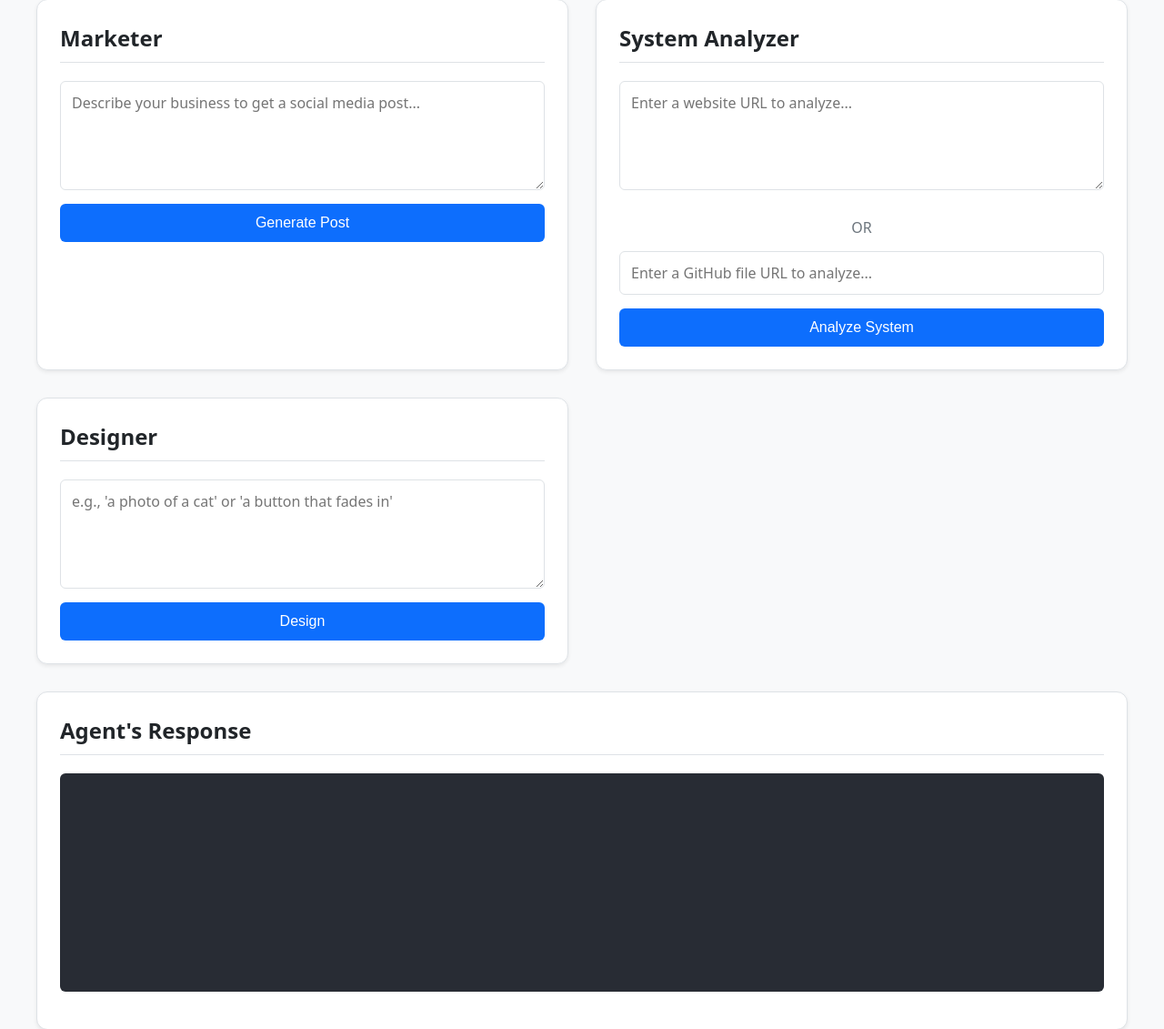
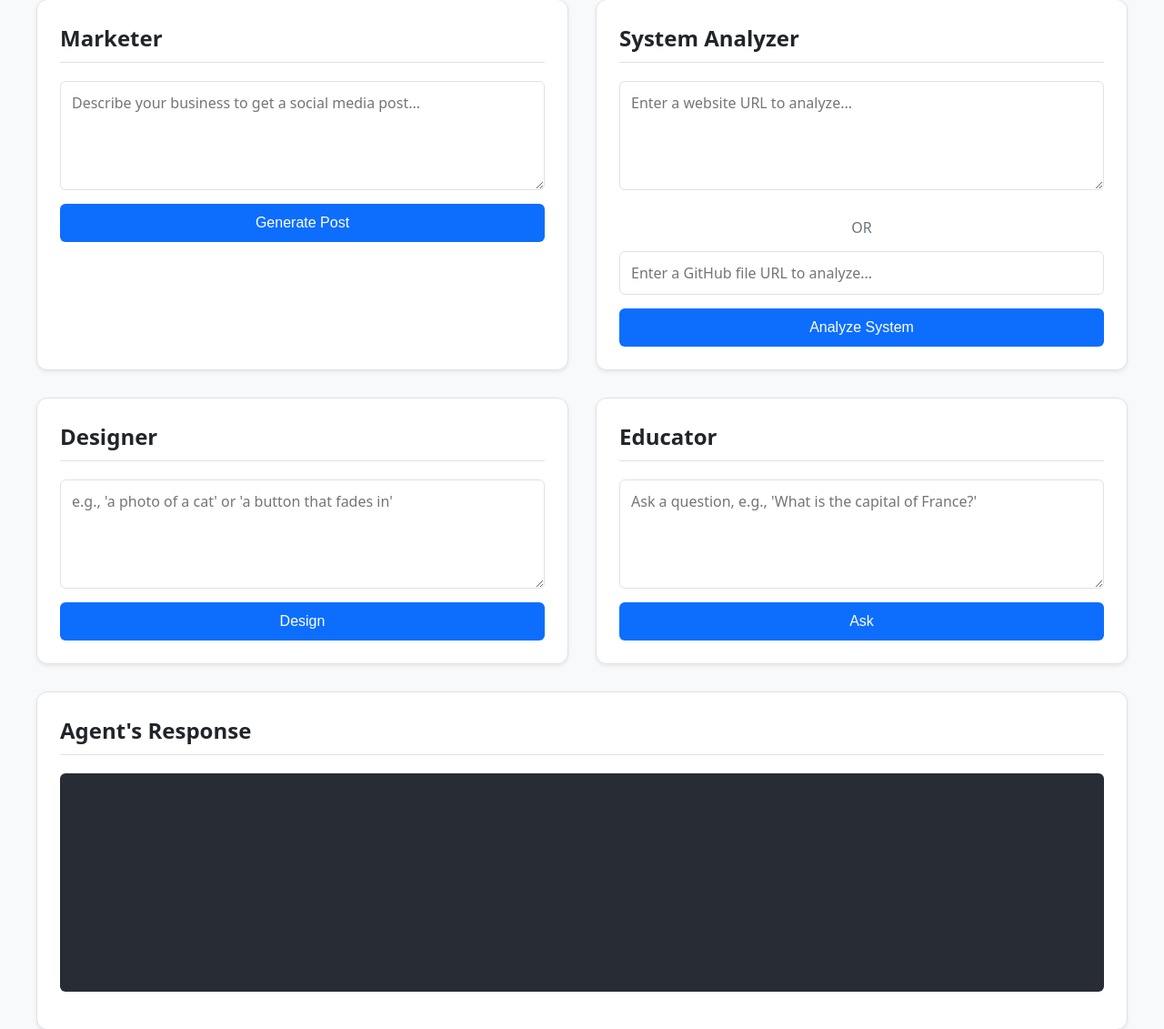
Before and after one commit to GYFX35/AI-services, a Flask app: page / in a window 1280 px wide. Shown: the part 622-1753 px from the top of the page at 91% size. Run offline with Flask 2, Linux system fonts and the light colour scheme.

Commit message:
feat: Add Educator agent
This change gives me a new "Educator" capability.

When you have a question, I can now provide a helpful search query to get you started on your research. This gives you a simple and effective way to look up topics.

I've updated the user interface to make this new feature available and added the necessary backend logic to support it.

```diff
--- a/backend/main.py
+++ b/backend/main.py
@@ -28,6 +28,8 @@ def execute():
         message = analyze_website(prompt)
     elif role == 'design':
         message = designer_agent(prompt)
+    elif role == 'educate':
+        message = educator_agent(prompt)
     else:
         message = "Unknown role."
 
@@ -305,5 +307,12 @@ def designer_agent(prompt):
 
     return "Sorry, I can only find photos/videos or create a 'fade in' animation script for now."
 
+def educator_agent(prompt):
+    """
+    Takes a user's question and returns a Google search URL for it.
+    """
+    search_url = f"https://www.google.com/search?q={quote(prompt)}"
+    return f"Here is a Google search link for your question: '{prompt}'\n\n{search_url}"
+
 if __name__ == '__main__':
     app.run(debug=True, port=5000)
--- a/frontend/static/js/script.js
+++ b/frontend/static/js/script.js
@@ -4,6 +4,7 @@ document.addEventListener('DOMContentLoaded', () => {
     const marketerBtn = document.getElementById('marketer-btn');
     const analyzerBtn = document.getElementById('analyzer-btn');
     const designerBtn = document.getElementById('designer-btn');
+    const educatorBtn = document.getElementById('educator-btn');
     const responseOutput = document.getElementById('response-output');
 
     developerBtn.addEventListener('click', () => {
@@ -35,6 +36,11 @@ document.addEventListener('DOMContentLoaded', () => {
         sendCommand('design', input);
     });
 
+    educatorBtn.addEventListener('click', () => {
+        const input = document.getElementById('educator-input').value;
+        sendCommand('educate', input);
+    });
+
     async function sendCommand(role, prompt) {
         responseOutput.textContent = 'Thinking...';
         try {
--- a/frontend/templates/index.html
+++ b/frontend/templates/index.html
@@ -38,10 +38,16 @@
             <p class="or-text">OR</p>
             <input type="text" id="analyzer-url-input" class="url-input" placeholder="Enter a GitHub file URL to analyze...">
             <button id="analyzer-btn">Analyze System</button>
-            </div><div class="agent-section">
+            </div>
+            <div class="agent-section">
                 <h2>Designer</h2>
                 <textarea id="designer-input" placeholder="e.g., 'a photo of a cat' or 'a button that fades in'"></textarea>
                 <button id="designer-btn">Design</button>
+            </div>
+            <div class="agent-section">
+                <h2>Educator</h2>
+                <textarea id="educator-input" placeholder="Ask a question, e.g., 'What is the capital of France?'"></textarea>
+                <button id="educator-btn">Ask</button>
             </div>
         </div>
 
```
Also changed, not shown: README.md.
